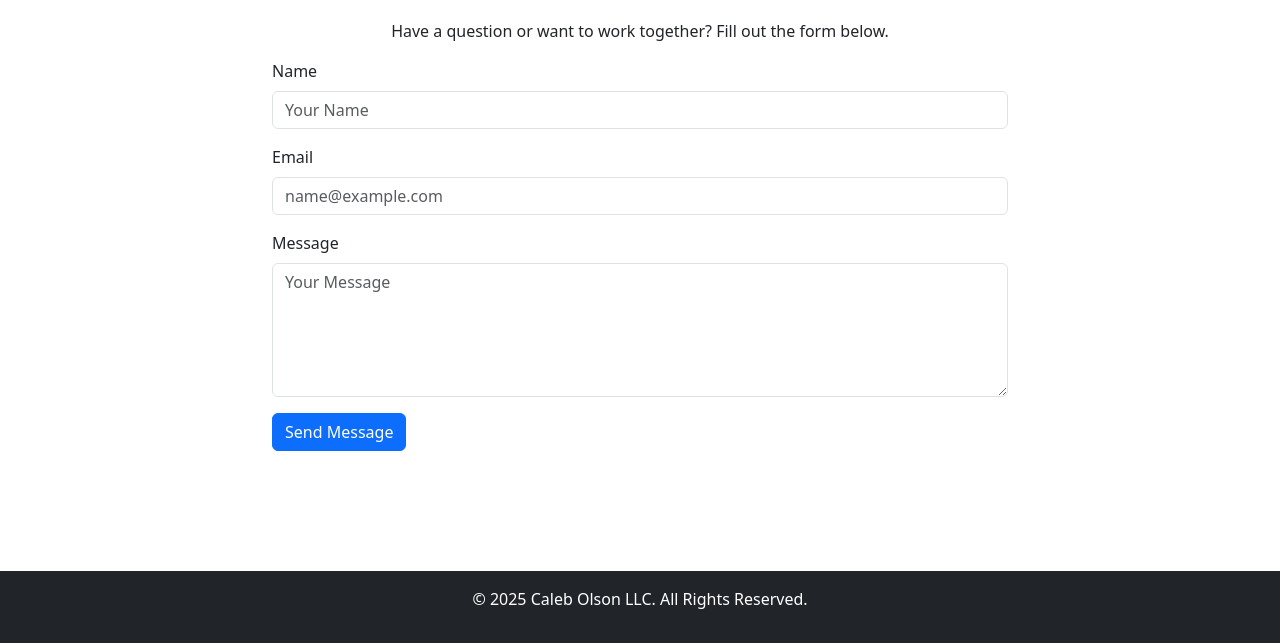
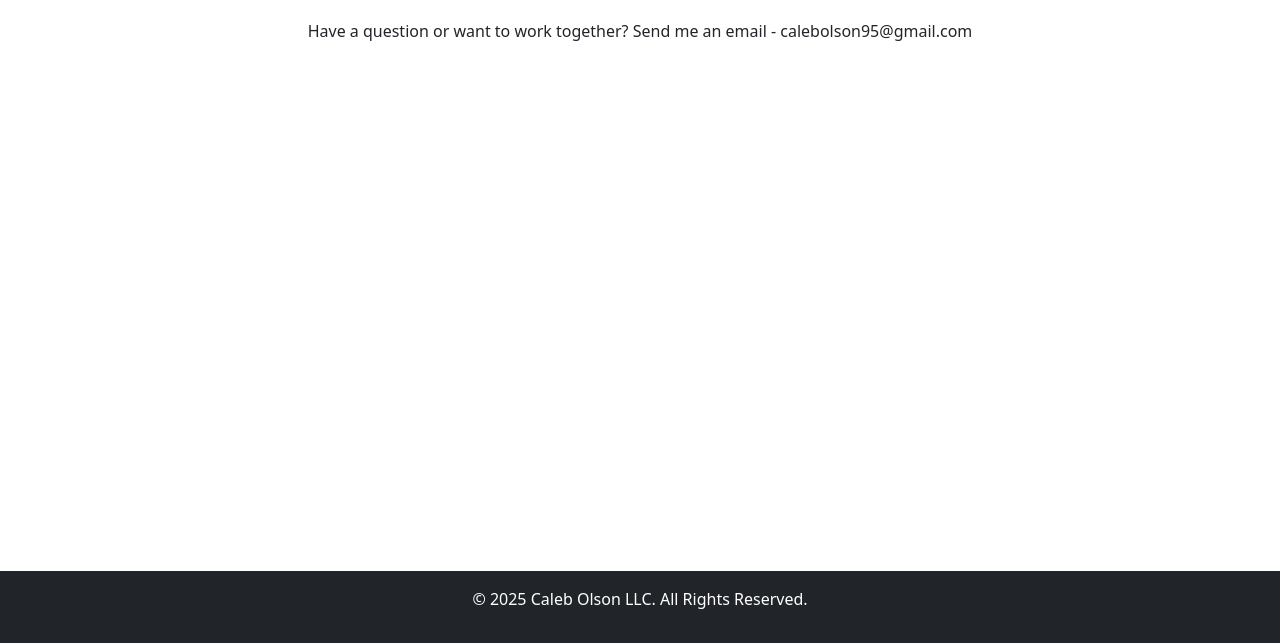
Before and after one commit to calebo95/calebolsonllc, a plain HTML site: page contact.html in a window 1280 px wide. Shown: the part 157-800 px from the top of the page. Drawn offline with nearby package versions, Linux system fonts and the light colour scheme.

Commit message:
update pages

```diff
--- a/contact.html
+++ b/contact.html
@@ -33,28 +33,7 @@
   <section class="py-5">
     <div class="container">
       <h1 class="mb-4 text-center">Get in Touch</h1>
-      <p class="text-center">Have a question or want to work together? Fill out the form below.</p>
-      <div class="row justify-content-center">
-        <div class="col-md-8">
-          <!-- Contact form with id "contact-form" -->
-          <form id="contact-form">
-            <div class="mb-3">
-              <label for="name" class="form-label">Name</label>
-              <input type="text" name="from_name" class="form-control" id="name" placeholder="Your Name" required>
-            </div>
-            <div class="mb-3">
-              <label for="email" class="form-label">Email</label>
-              <input type="email" name="from_email" class="form-control" id="email" placeholder="name@example.com" required>
-            </div>
-            <div class="mb-3">
-              <label for="message" class="form-label">Message</label>
-              <textarea name="message" class="form-control" id="message" rows="5" placeholder="Your Message" required></textarea>
-            </div>
-            <button type="submit" class="btn btn-primary">Send Message</button>
-          </form>
-        </div>
-      </div>
-    </div>
+      <p class="text-center">Have a question or want to work together? Send me an email - calebolson95@gmail.com</p>
   </section>
 
   <!-- Footer -->
@@ -63,9 +42,6 @@
       <p>&copy; 2025 Caleb Olson LLC. All Rights Reserved.</p>
     </div>
   </footer>
-
-  <!-- Custom JS for handling the form with mailto: -->
-  <script src="contact.js"></script>
   <!-- Bootstrap JS Bundle -->
   <script src="https://cdn.jsdelivr.net/npm/bootstrap@5.3.0/dist/js/bootstrap.bundle.min.js"></script>
 </body>
--- a/contact.js
+++ /dev/null
@@ -1,24 +0,0 @@
-// contact.js
-
-document.addEventListener('DOMContentLoaded', function() {
-    const form = document.getElementById('contact-form');
-
-    form.addEventListener('submit', function(event) {
-      event.preventDefault(); // Prevent the default form submission
-
-      // Gather form data
-      const name = document.getElementById('name').value;
-      const email = document.getElementById('email').value;
-      const message = document.getElementById('message').value;
-
-      // Create a subject and body for the email
-      const subject = encodeURIComponent('Message from Website');
-      const body = encodeURIComponent(`Name: ${name}\nEmail: ${email}\n\nMessage:\n${message}`);
-
-      // Construct the mailto URL
-      const mailtoLink = `mailto:calebolson95@gmail.com?subject=${subject}&body=${body}`;
-
-      // Open the default email client with the mailto link
-      window.location.href = mailtoLink;
-    });
-  });
```
Also changed, not shown: 1 other file.
